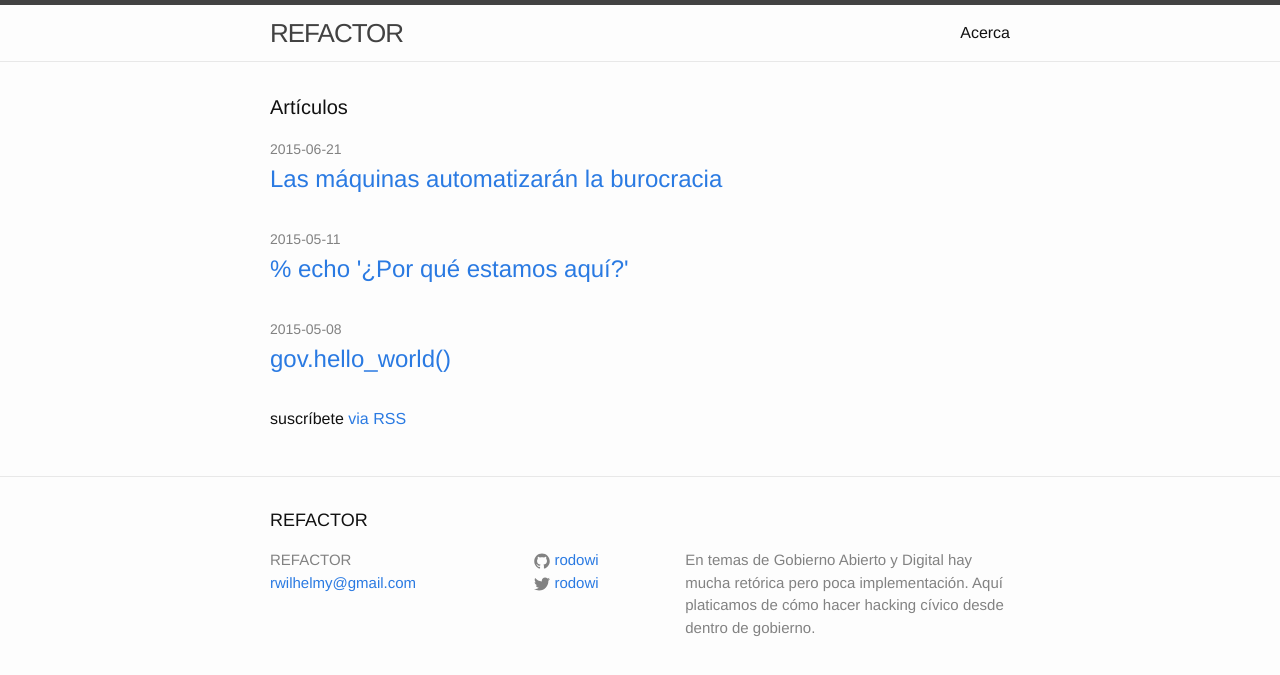
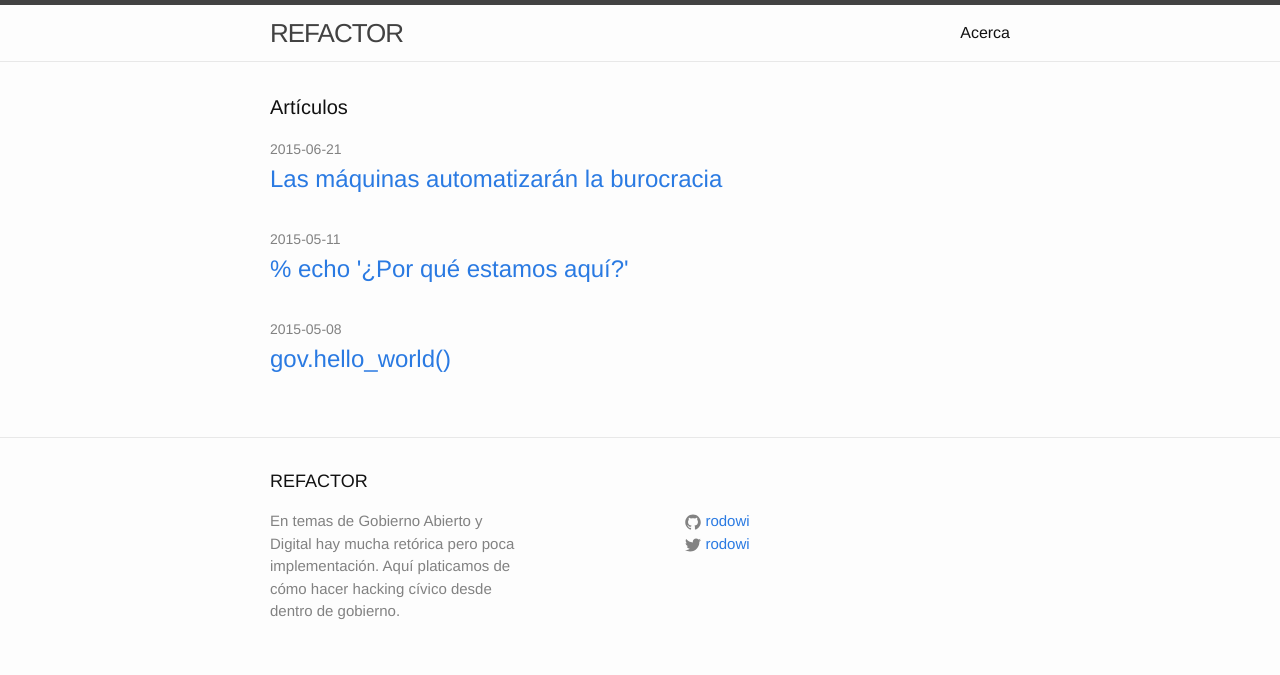
Before and after one commit to defvol/refactor, a Jekyll site: the page built from index.html, in a window 1280 px wide. Shown: the top 675 px of the page. Built offline with Jekyll 4.4.1, drawn with Linux system fonts in a browser that asks for light colours.

Commit message:
Less is more - on the footer

```diff
--- a/_includes/footer.html
+++ b/_includes/footer.html
@@ -5,14 +5,15 @@
     <h2 class="footer-heading">{{ site.title }}</h2>
 
     <div class="footer-col-wrapper">
+
       <div class="footer-col  footer-col-1">
-        <ul class="contact-list">
-          <li>{{ site.title }}</li>
-          <li><a href="mailto:{{ site.email }}">{{ site.email }}</a></li>
-        </ul>
+        <p class="text">{{ site.description }}</p>
       </div>
 
       <div class="footer-col  footer-col-2">
+      </div>
+
+      <div class="footer-col  footer-col-3">
         <ul class="social-media-list">
           {% if site.github_username %}
           <li>
@@ -45,9 +46,6 @@
         </ul>
       </div>
 
-      <div class="footer-col  footer-col-3">
-        <p class="text">{{ site.description }}</p>
-      </div>
     </div>
 
   </div>
--- a/index.html
+++ b/index.html
@@ -18,6 +18,4 @@ layout: default
     {% endfor %}
   </ul>
 
-  <p class="rss-subscribe">suscríbete <a href="{{ "/feed.xml" | prepend: site.baseurl }}">via RSS</a></p>
-
 </div>
```
